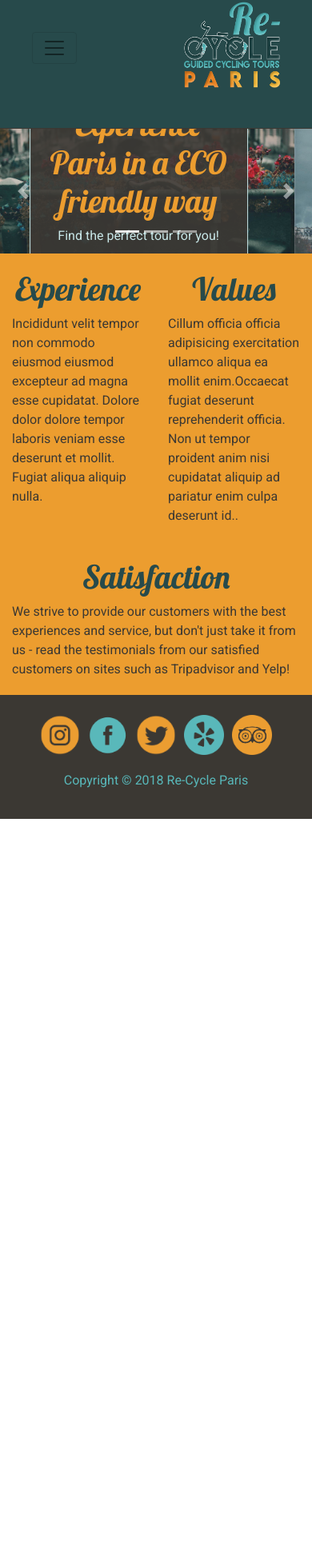
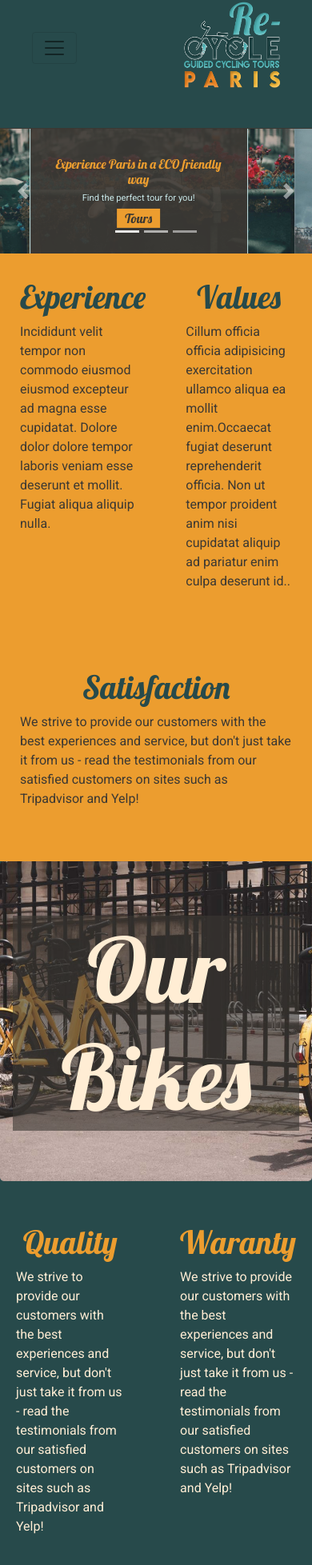
Before and after one commit to mie91/marie-berger-portfolio-2-html-and-css-ca, a React (Create React App) app: page / in a window 390 px wide. Shown: the part 40-1997 px from the top of the page at 80% size. Before the commit the page ends 1064 px from the top, so only its background shows below. Built offline with nearby package versions, Linux system fonts and the light colour scheme.

Commit message:
Added Jumbotron and bike info

```diff
--- a/src/components/home/Home.js
+++ b/src/components/home/Home.js
@@ -28,7 +28,7 @@ return (
                 <div className="infoBox">
                     <MainHeader title="Values" />
                     <p>Cillum officia officia adipisicing exercitation ullamco aliqua ea mollit enim.Occaecat fugiat
-                            deserunt reprehenderit officia. Non ut tempor proident anim nisi cupidatat aliquip ad pariatur
+                        deserunt reprehenderit officia. Non ut tempor proident anim nisi cupidatat aliquip ad pariatur
                         enim culpa deserunt id.. </p>
 
 
@@ -38,13 +38,38 @@ return (
                 <div className="infoBox">
                     <MainHeader title="Satisfaction" />
                     <p>We strive to provide our customers with the best experiences and service, but don't just take it
-                        from us - read the testimonials from our satisfied customers on sites such as Tripadvisor and
-                        Yelp!</p>
+                    from us - read the testimonials from our satisfied customers on sites such as Tripadvisor and
+                    Yelp!</p>
+
                 </div>
                 </Col>
             </Row>
         </Container>
+        </div>
+<div className="container-sky">
+    <Jumbotron className="ourBikes">
+        <MainHeader title="Our Bikes"/>
+    </Jumbotron>
+    <Row>
+        <Col className="col-md-6">
+                    <div className="infoBox infoBox-sea">
+                    <MainHeader title="Quality" />
+                    <p>We strive to provide our customers with the best experiences and service, but don't just take it
+                    from us - read the testimonials from our satisfied customers on sites such as Tripadvisor and
+                    Yelp!</p>
 
+                </div>
+        </Col>
+        <Col className="col-md-6">
+                    <div className="infoBox infoBox-sea">
+                    <MainHeader title="Waranty" />
+                    <p>We strive to provide our customers with the best experiences and service, but don't just take it
+                    from us - read the testimonials from our satisfied customers on sites such as Tripadvisor and
+                    Yelp!</p>
+
+                </div>
+        </Col>
+    </Row>
     </div>
 </>
 );
--- a/src/sass/partials/_backgrounds.scss
+++ b/src/sass/partials/_backgrounds.scss
@@ -1,17 +1,15 @@
-.ourBikes {
+div.ourBikes {
     background-image: url("../../assets/images/slideImages/slide10.jpg");
     @include bg-basics;
-    height: 500px;
+    height: 400px;
 
     .mainHeader {
-        color: $sky;
+        margin-top: 10%;
+        color: $bright;
         font-size: 7em;
         text-align: center;
+        background-color: rgba($color: $dark, $alpha: 0.6);
+    }
 
 
-    }
-
-    h1 {
-
-    }
 }
--- a/src/sass/partials/_buttons.scss
+++ b/src/sass/partials/_buttons.scss
@@ -18,9 +18,15 @@
 
     a {
         background-color: $orange;
-        padding: 5px 20px 5px 20px;
+        padding: 10px 30px;
         font-family: $header;
         color: $dark;
+    }
+
+    :hover {
+        text-decoration: none;
+        color: $bright;
+        background-color: $sea;
     }
 
 }
--- a/src/sass/partials/_general.scss
+++ b/src/sass/partials/_general.scss
@@ -10,24 +10,36 @@
     background-color: $orange;
 }
 
+.container-sky {
+    background-color: $sea;
+}
+
 .infoBox {
-margin-bottom: 20px;
+margin-bottom: 40px;
 margin-top: 20px;
+padding: 10px;
 
     .mainHeader {
         color:$sea;
         text-align: center;
     }
 
-
-
     div.mainButton {
         display: flex;
         margin-left: 25%;
         margin-top: 40px;
     }
+}
 
-}
+    .infoBox-sea {
+        color: $bright;
+        margin: 10px;
+
+        .mainHeader {
+            color: $orange;
+        }
+    }
+
 
 //HEADERS//
 .mainHeader {
--- a/src/sass/partials/_slide.scss
+++ b/src/sass/partials/_slide.scss
@@ -37,4 +37,26 @@ div.carousel-caption {
         display: none;
     }
 
+    .carousel-caption {
+
+        .eyeCatchButton a {
+            padding: 2px 10px;
+        }
+
+        h1 {
+            font-size: 1em;
+            margin: 2px;
+            padding: 2px;
+        }
+
+        p {
+            font-size: 0.7em;
+            margin: 2px;
+            padding: 2px;
+        }
+    }
+
+
+
+
 }
```
